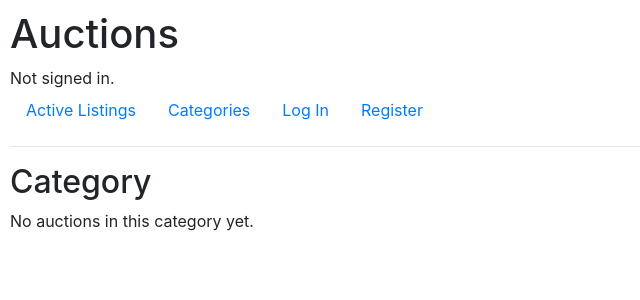
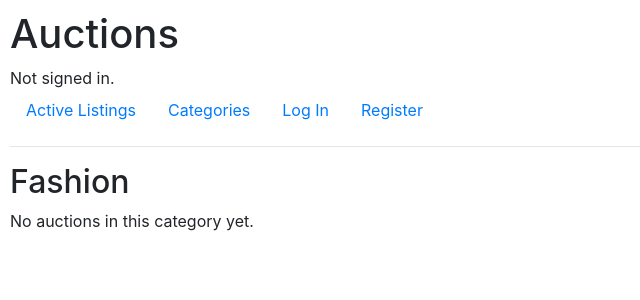
Before and after one commit to JSerwatka/CS50-Commerce, a Django app: page /categories/FAS in a window 1280 px wide. Shown: the top 300 px of the page, without its empty margins (0-640 px from the left). Run offline with Django 3.2, Linux system fonts and the light colour scheme; data comes from the database, SQL or seed files in the repository; some libraries are stand-ins or nearby versions.

Commit message:
categories page now shows category title when clicked

```diff
--- a/auctions/templates/auctions/category_auctions.html
+++ b/auctions/templates/auctions/category_auctions.html
@@ -1,7 +1,7 @@
 {% extends "auctions/layout.html" %}
 
 {% block body %}
-    <h2>Category</h2>
+    <h2>{{category_full}}</h2>
 
     {% for auction in auctions %}
         {% include "auctions/listings_layout.html" %}
--- a/auctions/views.py
+++ b/auctions/views.py
@@ -319,10 +319,13 @@ def categories(request, category=None):
     # Check if valid category as URL parameter
     if category is not None:
         if category in [x[0] for x in categories]:
+            category_full = [x[1] for x in categories if x[0] == category][0]
+
             # Get all auctions from this category
             auctions = Auction.objects.filter(category=category, closed=False)
             return render(request, "auctions/category_auctions.html", {
-                "auctions": auctions
+                "auctions": auctions,
+                "category_full": category_full
             })
         else:
              return render(request, "auctions/error_handling.html", {
```
